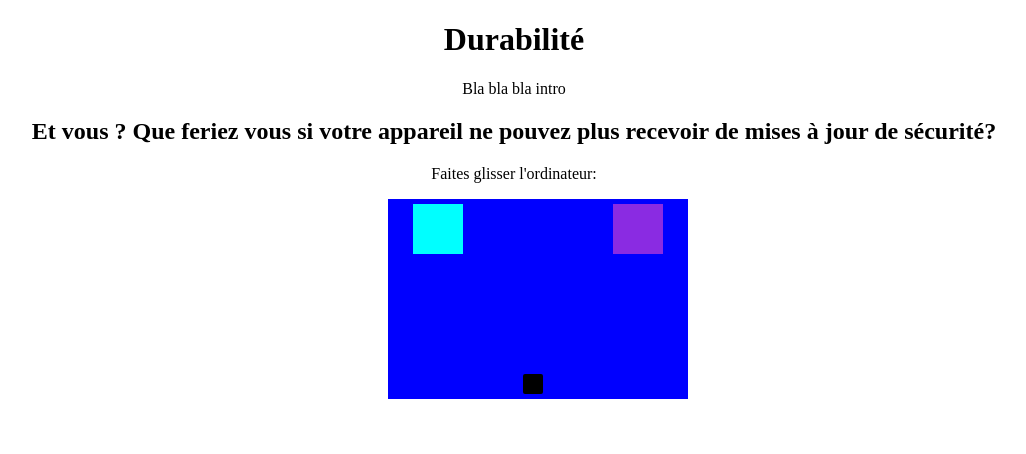
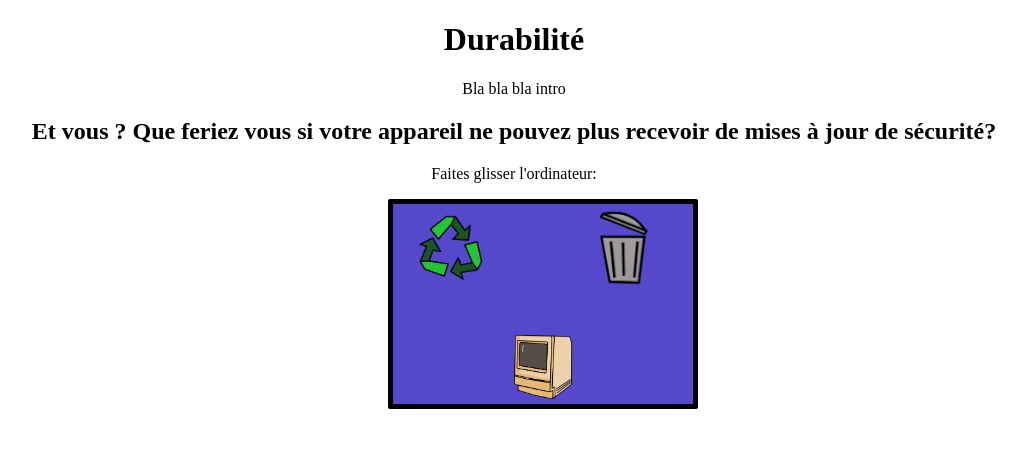
Before and after one commit to GuillaumeLerayGirardeau/Nuit_Info_Hackathon, a Flask app: page /durabilite in a window 1280 px wide. Shown: the top 454 px of the page, without its empty margins (126-1152 px from the left). Run offline with Flask 3, Linux system fonts and the light colour scheme.

Commit message:
Adding images

```diff
--- a/app/static/css/styles_durabilite.css
+++ b/app/static/css/styles_durabilite.css
@@ -5,38 +5,47 @@ body {
 #game {
     width: 300px;
     height: 200px;
-    background-color: blue;
+    background-color: #5548cd;
     position: relative;
     margin-left: 40%;
+    border: 5px solid black;
+    border-radius: 2px;
 }
 #ordinateur {
-    width: 20px;
-    height: 20px;
-    background-color: black;
+    width: 60px;
+    height: 65px;
+    background-image: url("../images/ordinateur.png"); /*on remonte un cran au dessus avant*/
+    background-size: cover;   /* adapte l’image à la taille du bloc */
+    background-position: center;
     border: 1px;
     border-radius: 2px;
     cursor: grab;
     margin-top: 10px;
     position: absolute;
     bottom: 5px;
-    left: 45%;
+    left: 40%;
 }
 
 #reparation {
-    width: 50px;
-    height: 50px;
-    background-color: aqua;
+    width: 70px;
+    height: 80px;
+    background-image: url("../images/recondition.png");
+    background-size: cover;
+    background-position: center;
     position: absolute;
-    top: 5px;
+    top: 10px;
     left: 25px;
 }
 
 #poubelle {
-    width: 50px;
-    height: 50px;
-    background-color: blueviolet;
+    width: 80px;
+    height: 90px;
+    background-image: url("../images/poubelle.png");
+    background-size: cover;
+    background-position: center;
     position: absolute;
     margin-left: 5px;
+
 }
 
 .top {
```
Also changed, not shown: app/static/images/ordinateur.png (added), app/static/images/poubelle.png (added), app/static/images/recondition.png (added).
